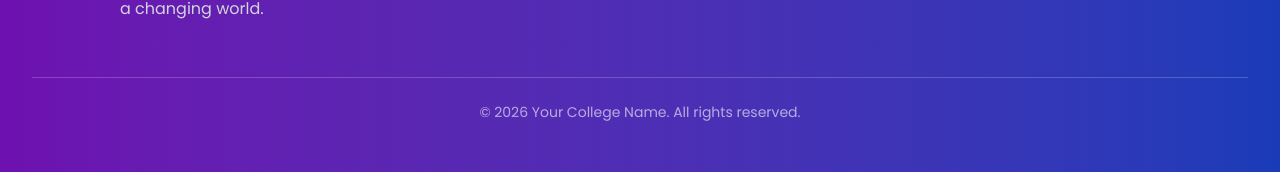
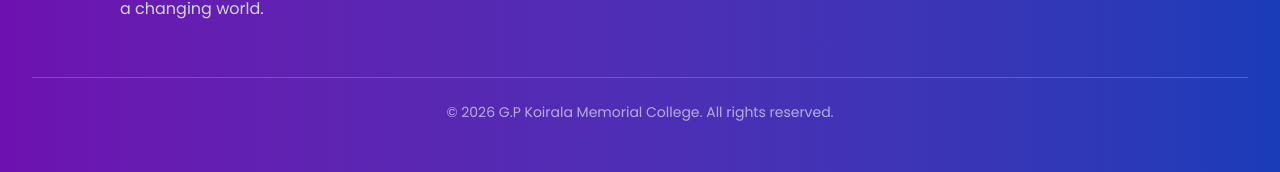
Before and after one commit to NabinKhatri-2064/G.P-koirala-college-frontend, a Next.js app: page / in a window 1280 px wide. Shown: the part 3765-3937 px from the top of the page. Built offline with nearby package versions, Linux system fonts and the light colour scheme.

Commit message:
Footer college name changed

```diff
--- a/app/Components/footer.tsx
+++ b/app/Components/footer.tsx
@@ -124,7 +124,7 @@ const Footer = () => {
 
         {/* Bottom */}
         <div className="mt-14 border-t border-white/20 pt-6 text-center text-sm text-white/60">
-          © {new Date().getFullYear()} Your College Name. All rights reserved.
+          © {new Date().getFullYear()} G.P Koirala Memorial College. All rights reserved.
         </div>
 
       </div>
--- a/app/admin/adminpanel/layout.tsx
+++ b/app/admin/adminpanel/layout.tsx
@@ -12,9 +12,6 @@ export default async function checkcookies({children} : {children:React.ReactNod
     {
         redirect("/");
     }
-    else{
-        redirect("/admin/adminpanel")
-    }
 
 
     return (
```
